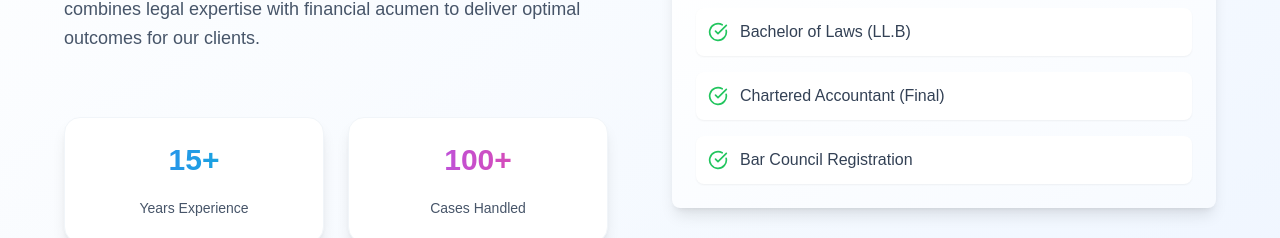
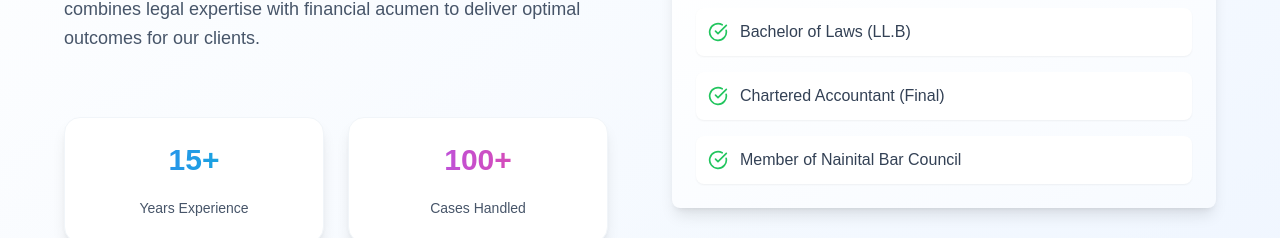
Before and after one commit to SwayamGupta12345/AG-Portfolio, a Next.js app: page / in a window 1280 px wide. Shown: the part 1309-1547 px from the top of the page. Built offline with nearby package versions, Linux system fonts and the light colour scheme; no server answers.

Commit message:
member of bar council

```diff
--- a/app/page.tsx
+++ b/app/page.tsx
@@ -494,7 +494,7 @@ export default function EnhancedAdvocatePortfolio() {
                     {[
                       "Bachelor of Laws (LL.B)",
                       "Chartered Accountant (Final)",
-                      "Bar Council Registration",
+                      "Member of Nainital Bar Council",
                     ].map((qualification, index) => (
                       <motion.div
                         key={qualification}
```
